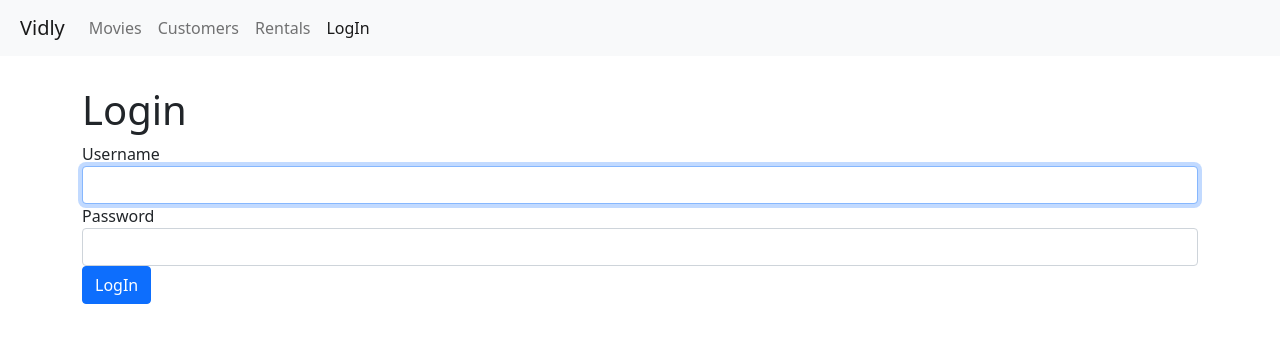
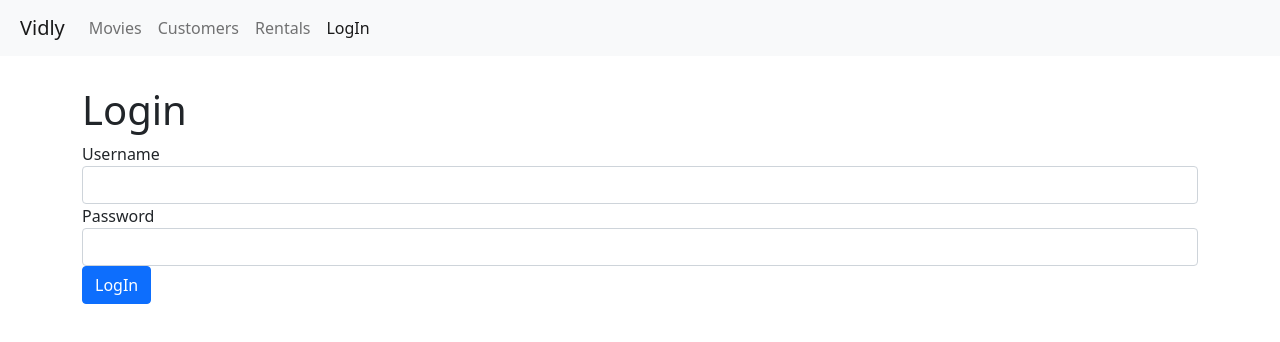
Before and after one commit to codewithdivu/Movies_Details_WebApp, a React (Create React App) app: page /login in a window 1280 px wide. Shown: the top 342 px of the page. Built offline with nearby package versions, Linux system fonts and the light colour scheme.

Commit message:
Input component is added

```diff
--- /dev/null
+++ b/src/Components/input.jsx
@@ -0,0 +1,21 @@
+import React, { Component } from "react";
+
+const Input = ({name,label,value,onChange}) => {
+  return (
+    <div className="form-group">
+      <label htmlFor={name}>{label}</label>
+      <input
+        value={value}
+        onChange={onChange}
+        name={name}
+        // autoFocus
+        // ref={this.username}
+        id={name}
+        type="text"
+        className="form-control"
+      />
+    </div>
+  );
+};
+
+export default Input;
--- a/src/Components/loginForm.jsx
+++ b/src/Components/loginForm.jsx
@@ -1,4 +1,5 @@
 import React, { Component } from "react";
+import Input from "./input";
 
 class LoginForm extends Component {
   state = {
@@ -18,7 +19,6 @@
     // console.log(ll,"Submitted...");
   };
 
-
   handleOnChange = ({ currentTarget: input }) => {
     const account = { ...this.state.account };
     account[input.name] = input.value;
@@ -33,30 +33,19 @@
       <div>
         <h1>Login</h1>
         <form onSubmit={this.handleSubmit}>
-          <div className="form-group">
-            <label htmlFor="username">Username</label>
-            <input
+          <Input
+            name="username"
             value={account.username}
+            label="Username"
             onChange={this.handleOnChange}
-              name="username"
-              autoFocus
-              ref={this.username}
-              id="username"
-              type="text"
-              className="form-control"
           />
-          </div>
-          <div className="form-group">
-            <label htmlFor="password">Password</label>
-            <input
+          <Input
+            name="password"
             value={account.password}
+            label="Password"
             onChange={this.handleOnChange}
-              name="password"
-              id="password"
-              type="password"
-              className="form-control"
           />
-          </div>
+
           <div className="form-group">
             <button className="btn btn-primary mb-5">LogIn</button>
           </div>
```
Lines whose indentation alone changed are shown as unchanged.
